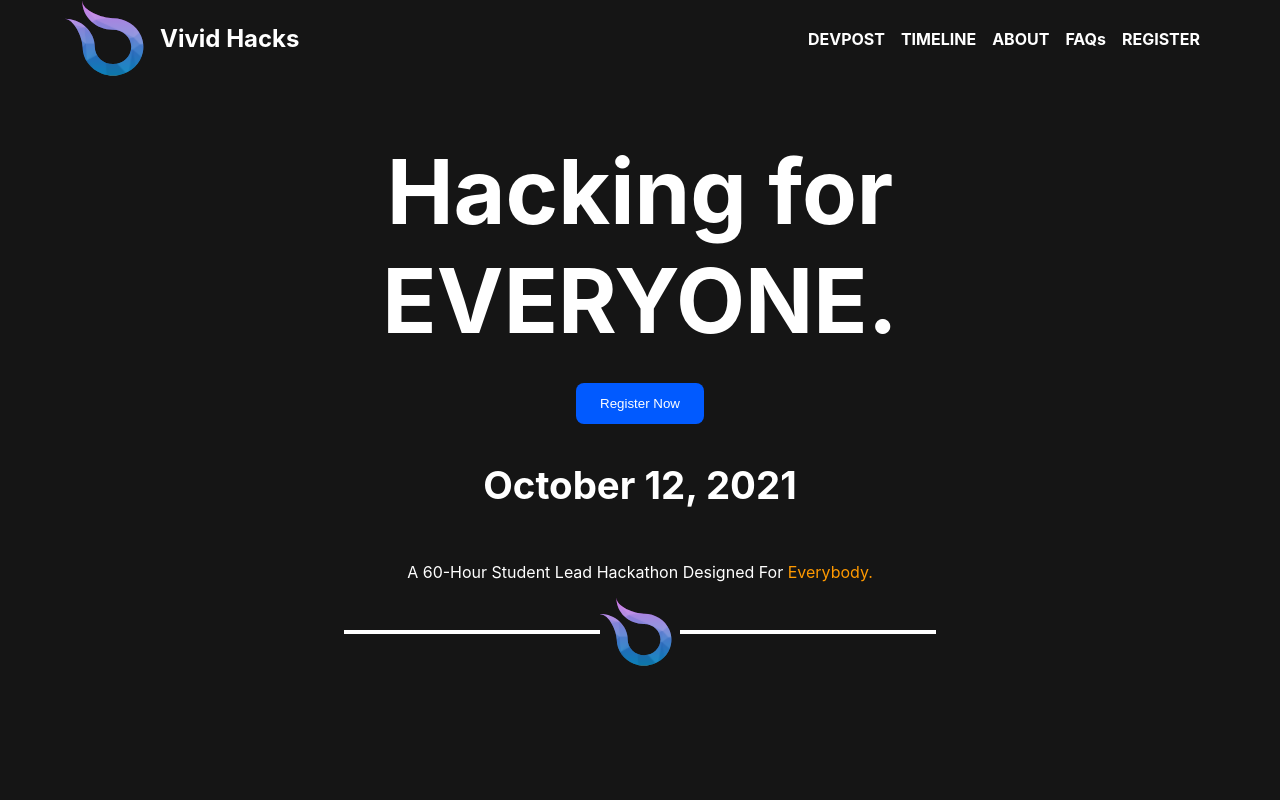
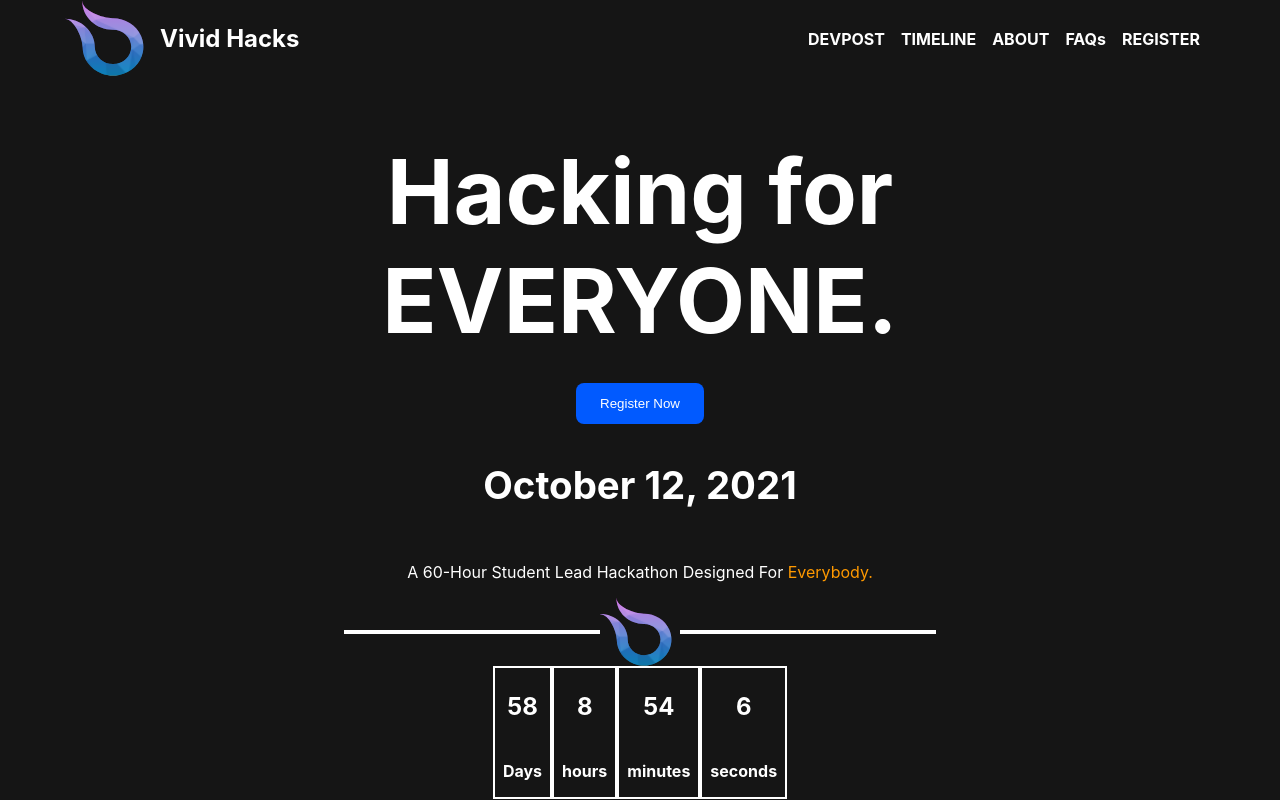
Before and after one commit to Tronbo/VividHacksSite, a Next.js app: page / in a window 1280 px wide. Built offline with nearby package versions, Linux system fonts and the light colour scheme.

Commit message:
Added countdown

```diff
--- a/components/Landing/index.js
+++ b/components/Landing/index.js
@@ -1,5 +1,6 @@
 import styles from "./landing.module.css";
 import Svg from "../../public/logo.svg";
+import Countdown from "../countdown/";
 
 const Landing = () => {
   return (
@@ -28,6 +29,7 @@ const Landing = () => {
         />
         <div className={styles.line} />
       </div>
+      <Countdown />
     </div>
   );
 };
--- /dev/null
+++ b/components/countdown/countdown.module.css
@@ -0,0 +1,24 @@
+.container {
+  display: flex;
+}
+
+.box {
+  border: 2px solid white;
+  display: flex;
+  flex-direction: column;
+  align-items: center;
+  padding: 0 0.5rem;
+}
+
+.placeholder {
+  font-weight: bolder;
+}
+
+.timerText {
+  font-weight: bold;
+  font-size: 1.5rem;
+}
+
+.placeholder {
+  font-size: 1rem;
+}
--- /dev/null
+++ b/components/countdown/index.js
@@ -0,0 +1,48 @@
+import styles from "./countdown.module.css";
+import { useState } from "react";
+
+const Countdown = () => {
+  // const [timer, setTimer] = useState();
+  const [day, setDay] = useState(0);
+  const [hour, setHour] = useState(0);
+  const [min, setMin] = useState(0);
+  const [sec, setSec] = useState(0);
+  // const [hr, setHr] = useState(0);
+
+  const countDownDate = new Date("oct 10, 2021 0:0:0").getTime();
+
+  setInterval(() => {
+    // current time
+    var today = new Date().getTime();
+
+    // launch day - current time
+    var distance = countDownDate - today;
+    setDay(Math.floor(distance / (1000 * 60 * 60 * 24)));
+    setHour(Math.floor((distance % (1000 * 60 * 60 * 24)) / (1000 * 60 * 60)));
+    setMin(Math.floor((distance % (1000 * 60 * 60)) / (1000 * 60)));
+    setSec(Math.floor((distance % (1000 * 60)) / 1000));
+  }, 1000);
+
+  return (
+    <div className={styles.container}>
+      <div className={styles.box}>
+        <p className={styles.timerText}>{day}</p>
+        <p className={styles.placeholder}>Days</p>
+      </div>
+      <div className={styles.box}>
+        <p className={styles.timerText}>{hour}</p>
+        <p className={styles.placeholder}>hours</p>
+      </div>
+      <div className={styles.box}>
+        <p className={styles.timerText}>{min}</p>
+        <p className={styles.placeholder}>minutes</p>
+      </div>
+      <div className={styles.box}>
+        <p className={styles.timerText}>{sec}</p>
+        <p className={styles.placeholder}>seconds</p>
+      </div>
+    </div>
+  );
+};
+
+export default Countdown;
```
